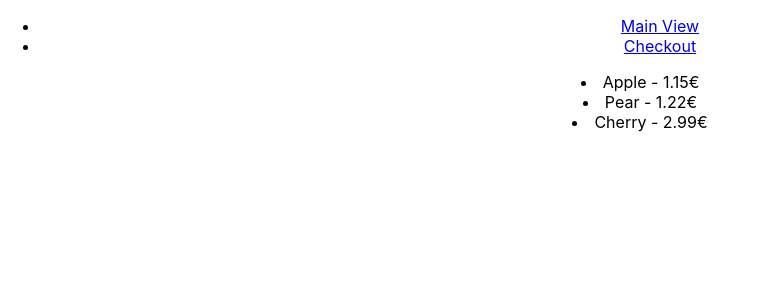
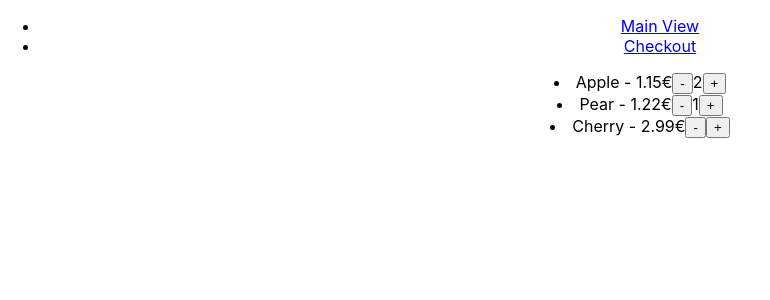
Before and after one commit to Arcany/Webapp-for-HCI-course, a React (Create React App) app: page / in a window 1280 px wide. Shown: the top 300 px of the page, without its empty margins (0-770 px from the left). Built offline with nearby package versions, Linux system fonts and the light colour scheme.

Commit message:
Fix immutability bug. Add buttons to change cart quantity.

```diff
--- a/src/components/Checkout.tsx
+++ b/src/components/Checkout.tsx
@@ -1,20 +1,19 @@
 import React from 'react';
-import { Product, ShoppingCartItem } from '../redux/state';
+import { Product } from '../redux/state';
 import { ReduxProps } from '../containers/CheckoutContainer';
 
-interface CartProduct extends Product {
-  cart: ShoppingCartItem
-}
-
 export interface StateProps {
-  items: {[productId: string]: CartProduct};
+  products: {[productId: string]: Product};
 }
 
 class Checkout extends React.Component<ReduxProps, {}> {
   render() {
-    const cartItems = Object.entries(this.props.items).map(([id, product]) =>
+    const cartItems = Object.entries(this.props.products).map(([id, product]) =>
       <li key={id}>
         {product.name} - {product.price}€
+        <button onClick={() => this.props.setCartProductQuantity(id, (product.cart?.quantity ?? 0) - 1)}>-</button>
+        {product.cart?.quantity ?? 0}
+        <button onClick={() => this.props.setCartProductQuantity(id, (product.cart?.quantity ?? 0) + 1)}>+</button>
       </li>
     );
 
--- a/src/components/ShopView.tsx
+++ b/src/components/ShopView.tsx
@@ -11,6 +11,9 @@ class ShopView extends React.Component<ReduxProps, {}> {
     const products = Object.entries(this.props.products).map(([id, product]) =>
       <li key={id}>
         {product.name} - {product.price}€
+        <button onClick={() => this.props.setCartProductQuantity(id, (product.cart?.quantity ?? 0) - 1)}>-</button>
+        {product.cart?.quantity}
+        <button onClick={() => this.props.setCartProductQuantity(id, (product.cart?.quantity ?? 0) + 1)}>+</button>
       </li>
     );
 
--- a/src/containers/CheckoutContainer.tsx
+++ b/src/containers/CheckoutContainer.tsx
@@ -4,10 +4,12 @@ import { connect, ConnectedProps } from "react-redux";
 import { setCartProductQuantity } from "../redux/actions";
 
 function mapStateToProps(state: ApplicationState): StateProps {
-  const res: StateProps = {items: {}};
+  const res: StateProps = {products: {}};
 
-  Object.entries(state.cart).forEach(([id, item]) => {
-    res.items[id] = Object.assign({}, state.products[id], {cart: item});
+  Object.entries(state.products).forEach(([id, item]) => {
+    if (item.cart) {
+      res.products[id] = item
+    }
   });
 
   return res;
--- a/src/containers/ShopViewContainer.tsx
+++ b/src/containers/ShopViewContainer.tsx
@@ -4,9 +4,10 @@ import { setCartProductQuantity } from '../redux/actions';
 import { connect, ConnectedProps } from 'react-redux';
 
 function mapStateToProps(state: ApplicationState): StateProps {
-  return {
+  const res: StateProps = {
     products: state.products
   };
+  return res;
 }
 
 const mapDispatchToProps = {
--- a/src/redux/reducers.ts
+++ b/src/redux/reducers.ts
@@ -6,13 +6,20 @@ import * as ActionTypes from './actionTypes';
 type Action = SetCartProductQuantityAction;
 
 function setCartProductQuantity(state: ApplicationState, action: SetCartProductQuantityAction): ApplicationState {
-  const newState: ApplicationState = {...state};
+  // const newState: ApplicationState = {...state};
   const quantity = Math.floor(action.quantity);
-  if (action.quantity <= 0) {
-    delete newState.cart[action.productId];
-  } else {
-    newState.cart[action.productId] = {
-      quantity
+
+  const newState = {
+    ...state,
+    products: {
+      ...state.products,
+      [action.productId]: {
+        ...state.products[action.productId],
+        cart: quantity > 0 ? {
+          ...state.products[action.productId].cart,
+          quantity
+        } : undefined
+      }
     }
   }
 
--- a/src/redux/state.ts
+++ b/src/redux/state.ts
@@ -1,28 +1,25 @@
-export interface ShoppingCartItem {
+export interface ShoppingCartInfo {
   quantity: number;
 }
 
 export interface Product {
   name: string;
   price: number;
+  cart?: ShoppingCartInfo;
 }
 
 export interface ApplicationState {
-  cart: {[productId: string]: ShoppingCartItem};
   products: {[productId: string]: Product};
 }
 
 export const defaultState: ApplicationState = {
-  cart: {
-    'apple': {quantity: 2},
-    'pear': {quantity: 1}
-  },
   products: {
     'apple': {
       name: 'Apple',
-      price: 1.15
+      price: 1.15,
+      cart: { quantity: 2 }
     },
-    'pear': { name: 'Pear', price: 1.22 },
+    'pear': { name: 'Pear', price: 1.22, cart: { quantity: 1 } },
     'cherry': { name: 'Cherry', price: 2.99 }
   }
 }
```
